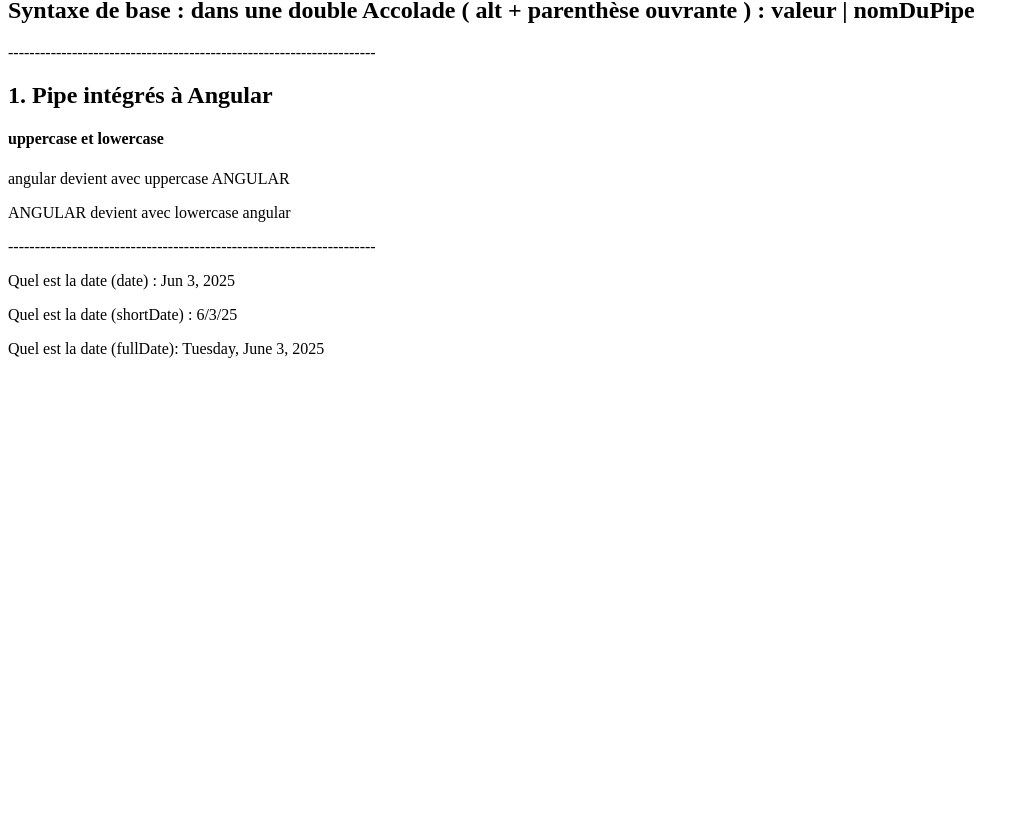
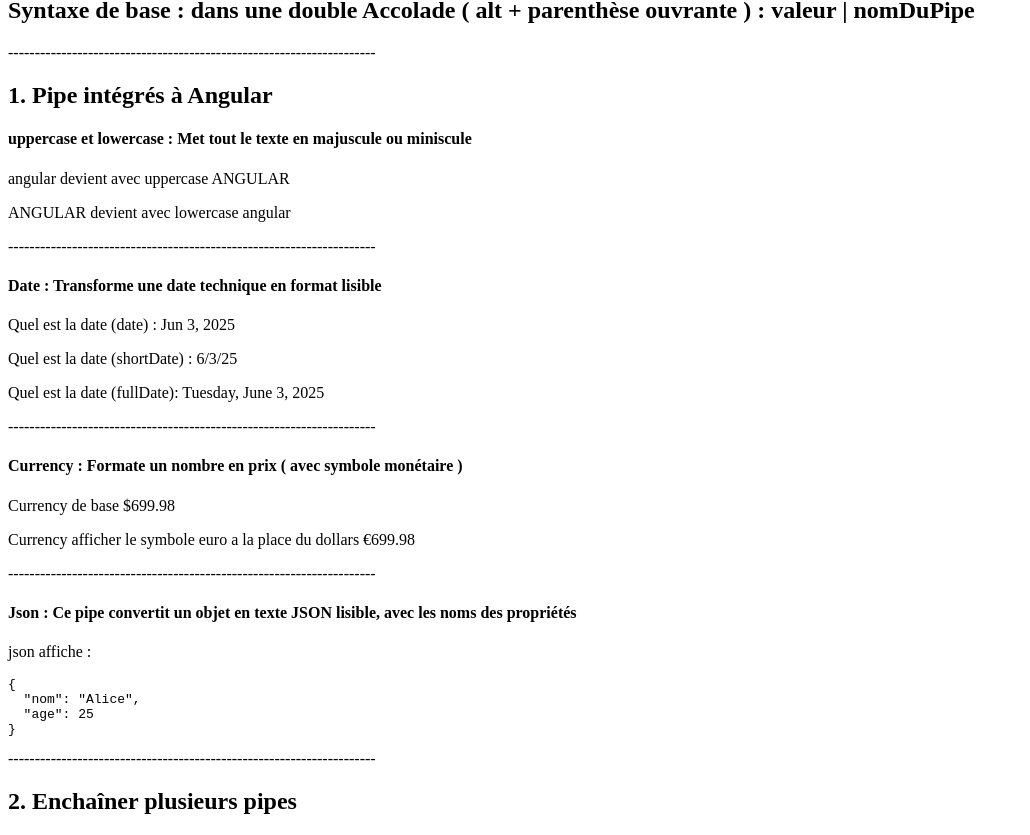
Before and after one commit to Loicwr/TestAngular, an Angular app: page / in a window 1280 px wide. Shown: the part 4073-4908 px from the top of the page, without its empty margins (0-1030 px from the left). Before the commit the page ends 4447 px from the top, so only its background shows below. Built offline with nearby package versions, Linux system fonts and the light colour scheme.

Commit message:
feat(pipes): enhance PipesComponent with additional pipe examples and update template

```diff
--- a/src/app/pipes/pipes.component.html
+++ b/src/app/pipes/pipes.component.html
@@ -8,13 +8,33 @@
 ---------------------------------------------------------------------
 
 <h2>1. Pipe intégrés à Angular</h2>
-<h4> uppercase et lowercase</h4>
+<h4> uppercase et lowercase : 	Met tout le texte en majuscule ou miniscule</h4>
 
 <p> angular devient avec uppercase {{ nom | uppercase }}</p>
 <p> ANGULAR devient avec lowercase {{ nom | lowercase }} </p>
 
 ---------------------------------------------------------------------
 
+<h4>Date : 	Transforme une date technique en format lisible</h4>
+
 <p>Quel est la date (date) : {{ aujourdhui | date }}</p>
 <p>Quel est la date (shortDate) : {{ aujourdhui | date: 'shortDate' }}</p>
 <p>Quel est la date (fullDate): {{ aujourdhui | date: 'fullDate' }}</p>
+
+---------------------------------------------------------------------
+
+<h4>Currency : Formate un nombre en prix ( avec symbole monétaire )</h4>
+
+<p>Currency de base {{ prix | currency }}
+<p>Currency afficher le symbole euro a la place du dollars {{ prix | currency: 'EUR' : 'symbol' }}</p>
+
+---------------------------------------------------------------------
+
+<h4>Json : Ce pipe convertit un objet en texte JSON lisible, avec les noms des propriétés</h4>
+
+<p>json affiche : </p>
+<pre>{{ user | json }}</pre>
+
+---------------------------------------------------------------------
+
+<h2>2. Enchaîner plusieurs pipes</h2>
--- a/src/app/pipes/pipes.component.ts
+++ b/src/app/pipes/pipes.component.ts
@@ -10,4 +10,7 @@
 export class PipesComponent {
   nom = 'angular';
   aujourdhui = new Date();
+  prix = 699.98;
+  user = { nom: 'Alice', age: 25 };
+
 }
```
